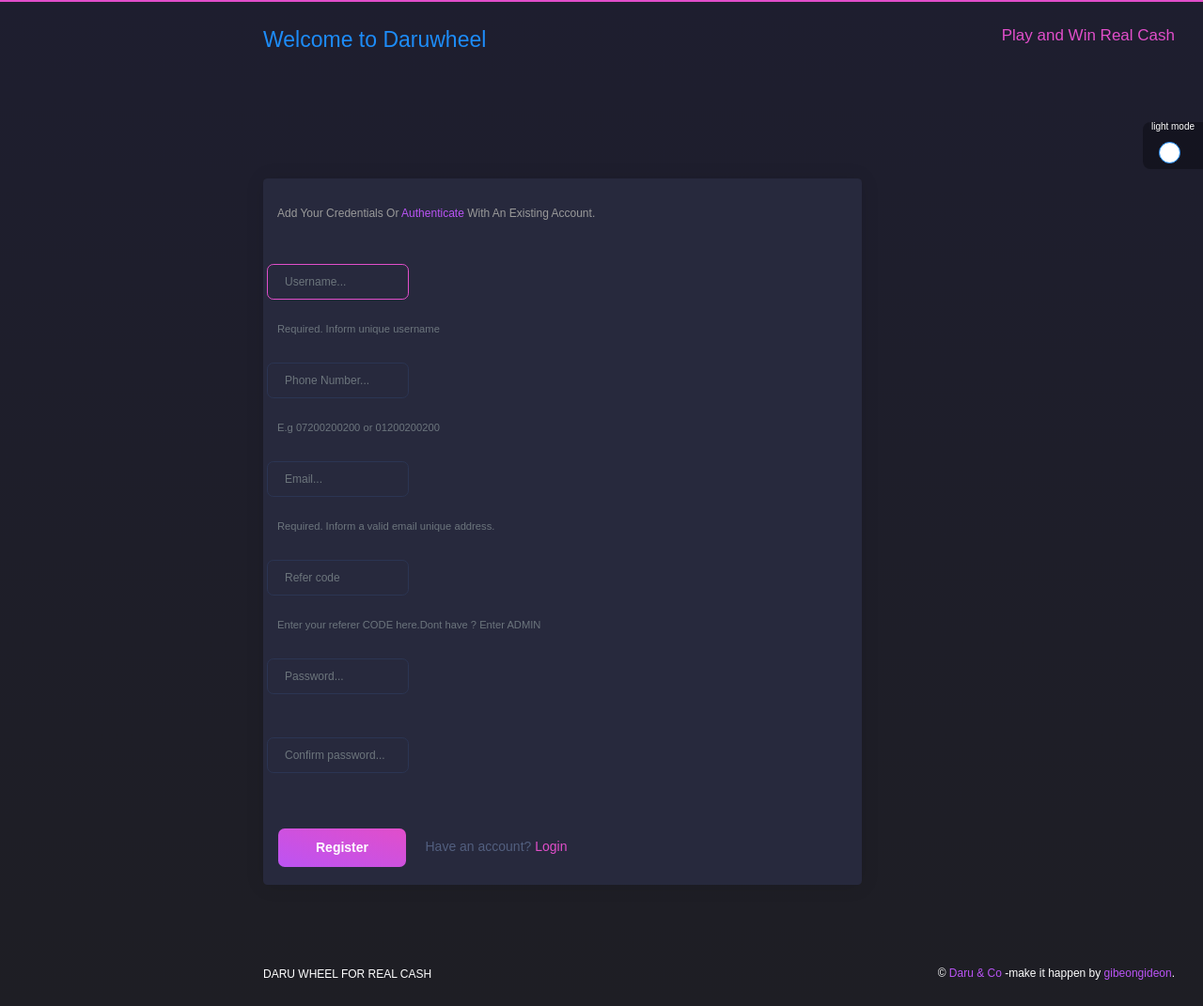
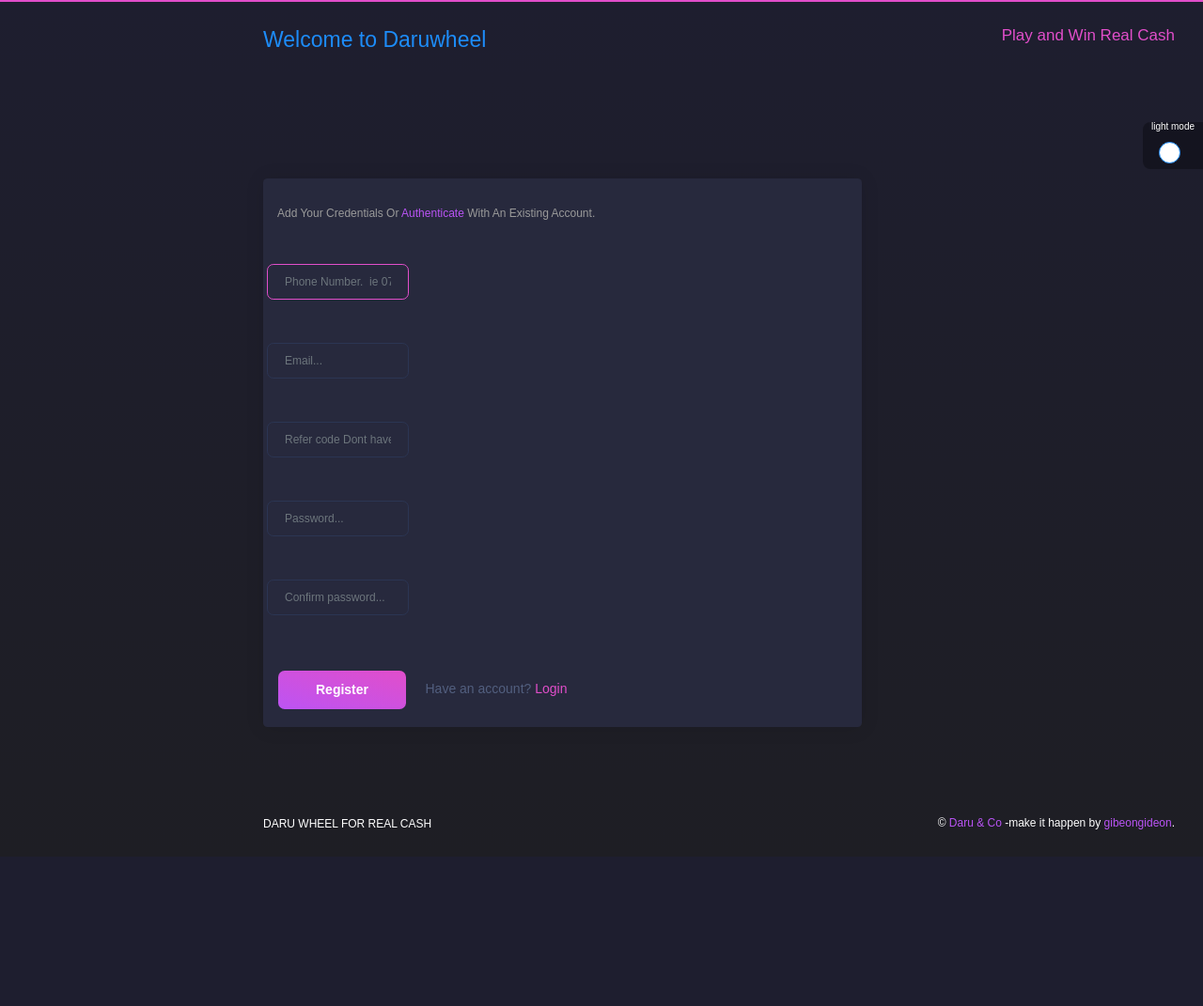
Before and after one commit to gibeongideon/daruapp, a Django app: page /user/register in a window 1280 px wide. Shown: the whole page at 94% size. After the commit the page ends 883 px from the top, so only its background shows below. Run offline with Django 3.2, Linux system fonts and the light colour scheme; parts of the project's set-up code (start-up, migrations or seed data) failed here and were passed over; some libraries are stand-ins or nearby versions.

Commit message:
c2b $b2c

```diff
--- a/users/forms.py
+++ b/users/forms.py
@@ -101,10 +101,10 @@
 
     username = forms.CharField(max_length=50, required=True,
         label='',
-        help_text='Required. Inform unique username',
+        help_text='E.g   07200200200 or 01200200200',
         widget=forms.TextInput(attrs={
             'class': 'form-control',
-            'placeholder': 'Username...'
+            'placeholder': 'Phone Number.  ie 071001000'
         }))
 
     # first_name = forms.CharField(max_length=30, required=False,
@@ -121,13 +121,13 @@
     #         'placeholder': 'Last name...'
     #     }))
 
-    phone_number = forms.CharField(max_length=150, required=True,
-        label='',
-        help_text='E.g   07200200200 or 01200200200',
-        widget=forms.TextInput(attrs={
-            'class': 'form-control',
-            'placeholder': 'Phone Number...'
-        }))
+    # phone_number = forms.CharField(max_length=150, required=True,
+    #     label='',
+    #     help_text='E.g   07200200200 or 01200200200',
+    #     widget=forms.TextInput(attrs={
+    #         'class': 'form-control',
+    #         'placeholder': 'Phone Number...'
+    #     }))
 
     email = forms.EmailField(max_length=254, required=True,
         label='', help_text='Required. Inform a valid email unique address.',
@@ -141,7 +141,7 @@
         help_text='Enter your referer CODE here.Dont have ? Enter ADMIN',
         widget=forms.TextInput(attrs={
             'class': 'form-control',
-            'placeholder': 'Refer code'
+            'placeholder': 'Refer code Dont have ?Enter ADMIN'
         }))
 
     password1 = forms.CharField(required=True,
@@ -160,13 +160,12 @@
 
     class Meta:
         model = User
-        fields = ('username', 'phone_number',
-            'email','daru_code', 'password1', 'password2')
+        fields = ('username','email','daru_code', 'password1', 'password2')
 
-    def cleaned_daru_code(self):
-        user =User.objects.get(username=self.username)
-        if self.daru_code not in User.codes():
-            raise ValidationError(
-                self.error_messages['invalid_code'],
-                code='invalid_code',
-            )
+    # def cleaned_daru_code(self):
+    #     user =User.objects.get(username=self.username)
+    #     if self.daru_code not in User.codes():
+    #         raise ValidationError(
+    #             self.error_messages['invalid_code'],
+    #             code='invalid_code',
+    #         )
--- a/users/models.py
+++ b/users/models.py
@@ -8,7 +8,7 @@
     """
     my_code = models.CharField(max_length=150, blank=True, null=True)
     daru_code = models.CharField(max_length=150, blank=True, null=True)
-    phone_number = models.CharField(max_length=150, unique=True)
+    phone_number = models.CharField(max_length=150, blank=True, null=True)
     active = models.BooleanField(default=True)
 
     def __str__(self):
--- a/users/template_views.py
+++ b/users/template_views.py
@@ -11,29 +11,7 @@
 from .models import User
 from django.forms.utils import ErrorList
 from django.http import HttpResponse
-from .forms import  SignUpForm,SignUpForm2 ,LoginForm2
-
-
-def login_view(request):
-    form = LoginForm2(request.POST or None)
-
-    msg = None
-
-    if request.method == "POST":
-
-        if form.is_valid():
-            username = form.cleaned_data.get("username")
-            password = form.cleaned_data.get("password")
-            user = authenticate(username=username, password=password)
-            if user is not None:
-                login(request, user)
-                return redirect("/")
-            else:
-                msg = 'Invalid credentials'
-        else:
-            msg = 'Error validating the form'
-
-    return render(request, "users/accounts/login.html", {"form": form, "msg" : msg})
+from .forms import  SignUpForm
 
 
 @login_required(login_url='/users/login')
@@ -68,7 +46,7 @@
         in such case.
         """
         if self.request.POST.get('remember_me', None):
-            self.request.session.set_expiry(0)
+            self.request.session.set_expiry(60)
         return super().form_valid(form)
 
 
--- a/users/templates/registration/signup.html
+++ b/users/templates/registration/signup.html
@@ -39,6 +39,11 @@
                   <p>
 
 
+                    <!-- {% if field.help_text %}
+                    <span class="help-block text-muted">
+                      <small>{{ field.help_text }}</small>
+                    </span>
+                    {% endif %} -->
                   <div class="row">
                     <div class="col-md-3 px-md-1">
                       <div class="form-group">
@@ -51,11 +56,6 @@
                   <span class="text-danger">{{ field.errors|join:'<br />' }}</span>
                   {% endif %}
 
-                  {% if field.help_text %}
-                  <span class="help-block text-muted">
-                    <small>{{ field.help_text }}</small>
-                  </span>
-                  {% endif %}
 
                   </p>
 
```
Also changed, not shown: daruapp/settings.py (+40 -0 lines), account/migrations/0001_initial.py (added), account/migrations/0002_auto_20210228_1842.py (added), daru_wheel/migrations/0001_initial.py (added), daru_wheel/migrations/0002_auto_20210228_1842.py (added), users/migrations/0001_initial.py (added).
